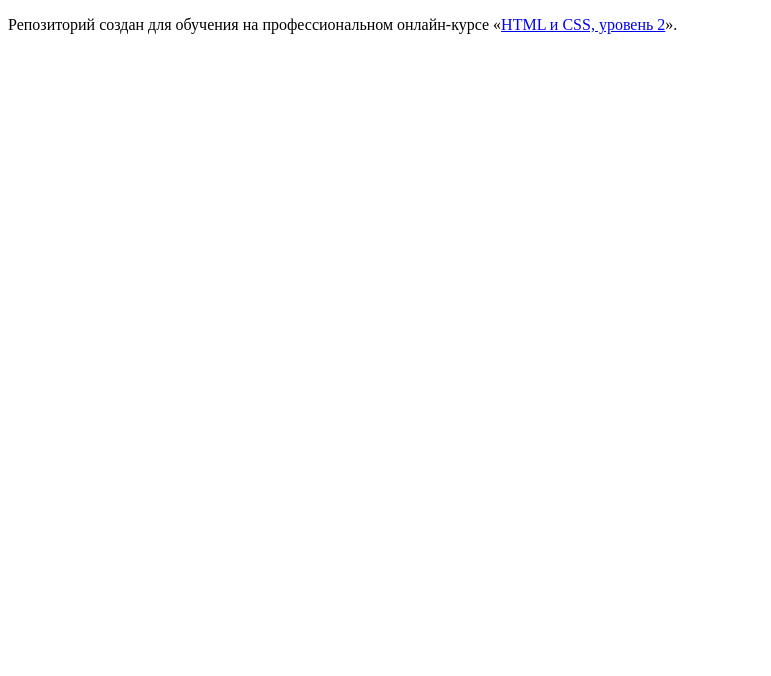
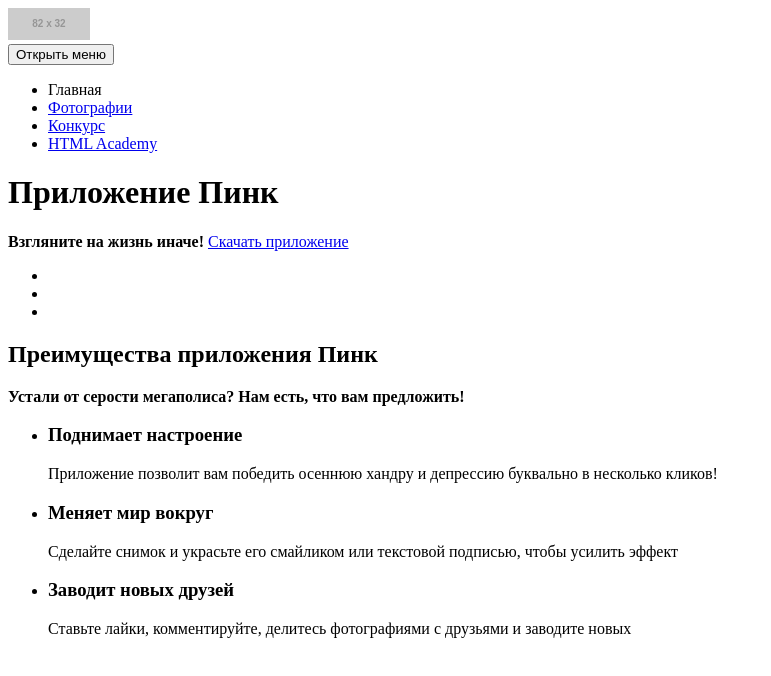
Before and after one commit to AlinaGlinskaya/632459-pink-18, a website: page source/index.html in a window 1280 px wide. Shown: the whole page, without its empty margins (0-771 px from the left). Drawn offline with Linux system fonts and the light colour scheme; placeholder pictures from the web are drawn by us.

Commit message:
Добавляет разметку главной страницы 1 части

```diff
--- a/source/index.html
+++ b/source/index.html
@@ -5,8 +5,74 @@
     <title>HTML Academy: Пинк</title>
   </head>
   <body>
+<header class="page-header">
+<a class="page-header__logo">
+<img class="page-header__logo-image" src="https://via.placeholder.com/82x32" width="82" height="32" alt="Логотип Пинк">
+</a>
+<nav class="main-nav">
+  <button class="main-nav__toggle" type="button">Открыть меню</button>
+<ul class="main-nav__list site-list">
+  <li class="site-list__item site-list__item--active">
+    <a>Главная</a>
+  </li>
+  <li class="site-list__item">
+    <a href="photo.html">Фотографии</a>
+  </li>
+  <li class="site-list__item">
+    <a href="form.html">Конкурс</a>
+  </li>
+  <li class="site-list__item">
+    <a href="#">HTML Academy</a>
+  </li>
+</ul>
+</nav>
+</header>
 
-    <p>Репозиторий создан для обучения на профессиональном онлайн‑курсе «<a href="https://htmlacademy.ru/intensive/adaptive">HTML и CSS, уровень 2</a>».</p>
+<main class="page-main">
+  <h1 class="visually-hidden">Приложение Пинк</h1>
+
+<section class="download">
+<b class="download__slogan">Взгляните на жизнь иначе!</b>
+<a class="download__button button" href="#">Скачать приложение</a>
+<ul class="download__list">
+  <li class="download__item">
+    <a class="download__ios" href="#"></a>
+  </li>
+  <li class="download__item">
+    <a class="download__android" href="#"></a>
+  </li>
+  <li class="download__item">
+    <a class="download__windows" href="#"></a>
+  </li>
+</ul>
+</section>
+
+<section class="features">
+<h2 class="visually-hidden">Преимущества приложения Пинк</h2>
+<b class="features__slogan">Устали от серости мегаполиса?</b>
+<b class="features__slogan">Нам есть, что вам предложить!</b>
+<ul class="features__list">
+  <li class="features__item">
+    <h3 class="features__title">Поднимает настроение</h3>
+    <p class="features__description">Приложение позволит вам победить осеннюю
+      хандру и депрессию буквально в несколько кликов!
+    </p>
+  </li>
+  <li class="features__item">
+      <h3 class="features__title">Меняет мир вокруг</h3>
+      <p class="features__description">Сделайте снимок и украсьте его смайликом
+        или текстовой подписью, чтобы усилить эффект
+      </p>
+  </li>
+  <li class="features__item">
+      <h3 class="features__title">Заводит новых друзей</h3>
+      <p class="features__description">Ставьте лайки, комментируйте,
+        делитесь фотографиями с друзьями и заводите новых
+      </p>
+  </li>
+</ul>
+</section>
+</main>
 
   </body>
 </html>
```
